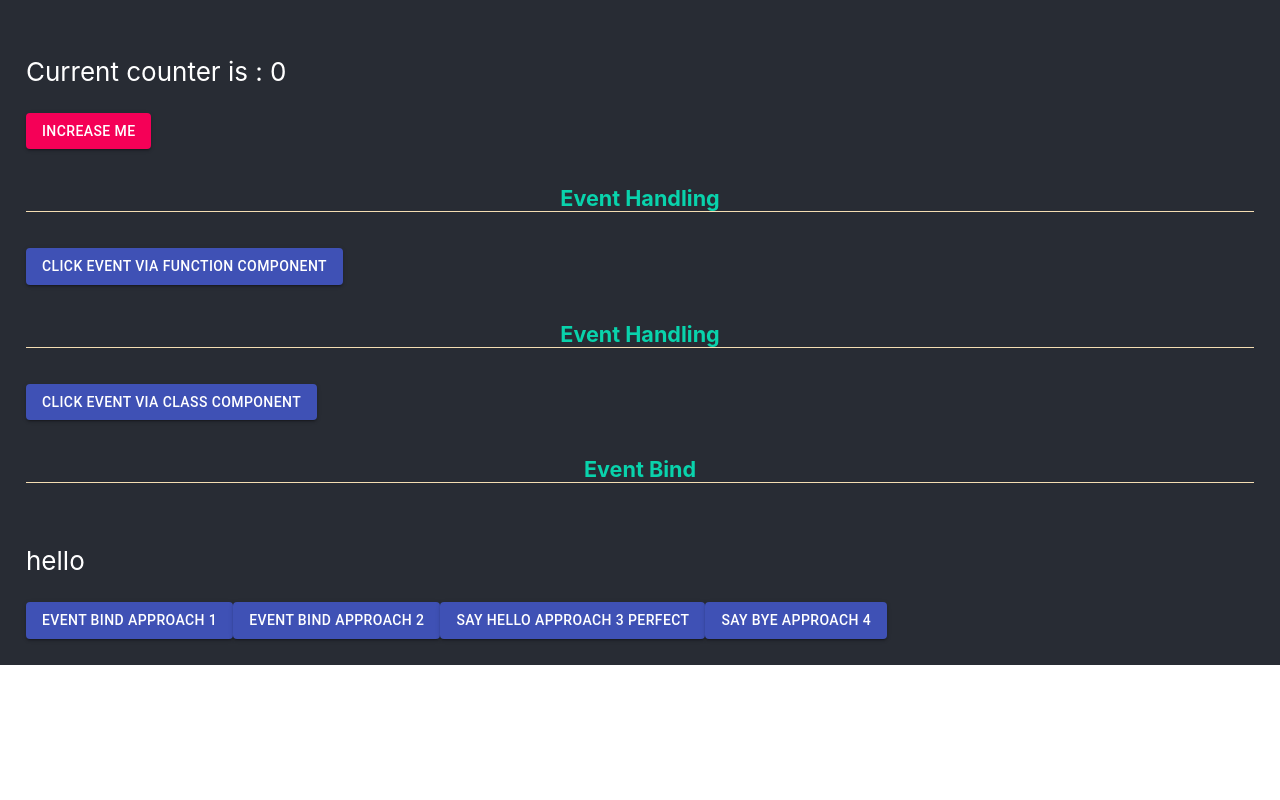
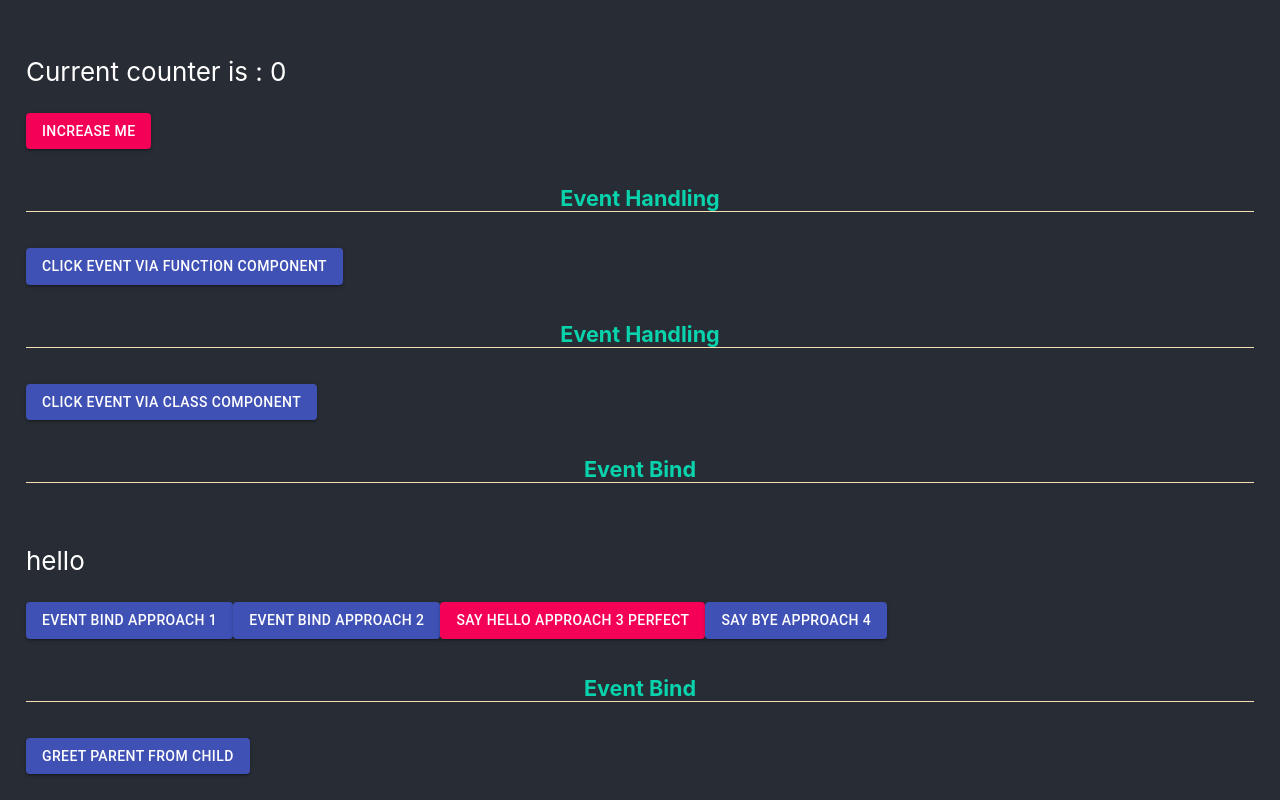
Before and after one commit to GajendraMehra/reactJsPractise, a React (Create React App) app in the folder exercise_one/my-app/: page / in a window 1280 px wide. Shown: the part 1207-2007 px from the top of the page. Before the commit the page ends 1872 px from the top, so only its background shows below. Built offline with nearby package versions, Linux system fonts and the light colour scheme.

Commit message:
methods as props demo

```diff
--- a/exercise_one/my-app/src/App.js
+++ b/exercise_one/my-app/src/App.js
@@ -8,6 +8,7 @@ import Counter   from './components/Counter'
 import FunctionClick from './components/FuntionClick'
 import ClassClick from './components/ClassClick'
 import EventBind from './components/EventBind'
+import ParentComponent from './components/ParentComponent'
 function App() {
   return (
     <div className="">
@@ -32,6 +33,8 @@ function App() {
        <ClassClick></ClassClick>
        <h5 className="App-link">Event Bind</h5>
        <EventBind></EventBind>
+       <h5 className="App-link">Event Bind</h5>
+       <ParentComponent></ParentComponent>
       </header>
 
     </div>
--- /dev/null
+++ b/exercise_one/my-app/src/components/ChildComponent.js
@@ -0,0 +1,13 @@
+import React from 'react'
+import Button from '@material-ui/core/Button';
+function ChildComponent(props) {
+    return (
+        <div>
+        <Button  onClick={()=>props.handleClick("Child Component")} variant="contained" color="primary">
+        Greet Parent From Child
+       </Button>
+        </div>
+    )
+}
+
+export default ChildComponent
--- a/exercise_one/my-app/src/components/EventBind.js
+++ b/exercise_one/my-app/src/components/EventBind.js
@@ -34,7 +34,7 @@ class EventBind extends Component {
               <Button  onClick={()=>this.handleClick()} variant="contained" color="primary">
                Event Bind approach 2
               </Button>
-              <Button  onClick={this.makeHello} variant="contained" color="primary">
+              <Button  onClick={this.makeHello} variant="contained" color="secondary">
               Say Hello approach 3 Perfect
              </Button>
              <Button  onClick={this.sayBye} variant="contained" color="primary">
--- /dev/null
+++ b/exercise_one/my-app/src/components/ParentComponent.js
@@ -0,0 +1,27 @@
+import React, { Component } from 'react'
+// import Button from '@material-ui/core/Button';
+import ChildComponent from './ChildComponent'
+
+export class ParentComponent extends Component {
+    constructor(){
+        super();
+        this.state={
+            parentName:'Parent'
+        }
+        this.greetParent=this.greetParent.bind(this)
+
+    }
+
+    greetParent(data){
+        alert("hello from "+data)
+    }
+
+    render() {
+        return (
+
+           <ChildComponent handleClick={this.greetParent}></ChildComponent>
+        )
+    }
+}
+
+export default ParentComponent
```
